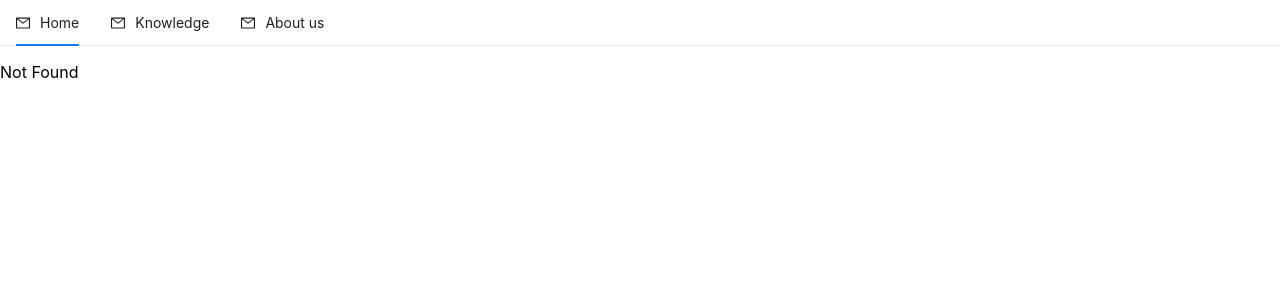
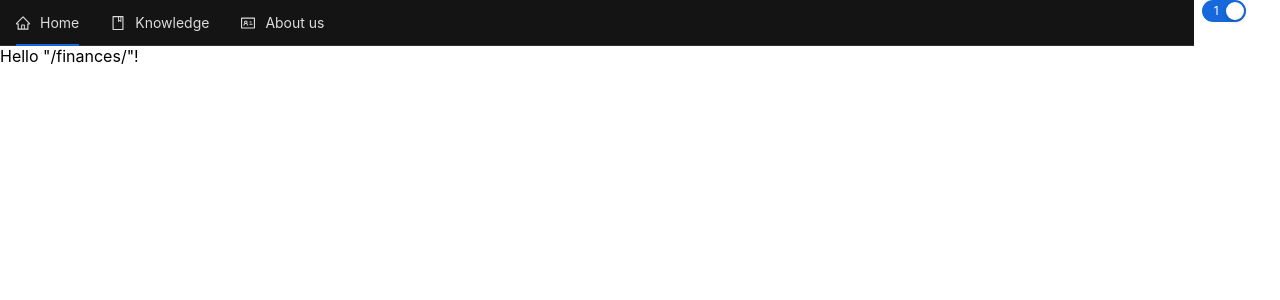
Before and after one commit to minh120499/SupperNote, a React (Vite) app in the folder frontend/: page /finances in a window 1280 px wide. Before the commit this address had no page. Shown: the top 300 px of the page. Built offline with nearby package versions, Linux system fonts and the light colour scheme.

Commit message:
add dark mode

```diff
--- a/frontend/package.json
+++ b/frontend/package.json
@@ -16,6 +16,7 @@
     "@ant-design/icons": "^6.0.0",
     "@tanstack/react-router": "^1.114.3",
     "@tanstack/react-router-devtools": "^1.114.3",
+    "@tanstack/react-store": "^0.7.0",
     "@tanstack/router-plugin": "^1.114.3",
     "antd": "^5.24.9",
     "react": "^19.0.0",
--- a/frontend/src/App.tsx
+++ b/frontend/src/App.tsx
@@ -1,11 +1,18 @@
 import { Outlet } from '@tanstack/react-router'
 import { NavBar } from '@/components/NavBar'
+import { ConfigProvider, theme } from 'antd'
+import { useAppContextStore } from './stores/useAppContextStore'
 
 export const App = () => {
+  const { isDarkMode } = useAppContextStore()
   return (
-    <>
+    <ConfigProvider
+      theme={{
+        algorithm: isDarkMode ? theme.darkAlgorithm : theme.defaultAlgorithm,
+      }}
+    >
       <NavBar />
       <Outlet />
-    </>
+    </ConfigProvider>
   )
 }
--- a/frontend/src/components/NavBar.tsx
+++ b/frontend/src/components/NavBar.tsx
@@ -1,34 +1,53 @@
 import { Link } from '@tanstack/react-router'
-import { MenuComponent } from './ui/MenuComponent'
-import MailOutlinedIcon from './icons/MailOutlinedIcon'
-import type { MenuComponentItemType } from './ui/MenuComponent'
+import { BookOutlined, HomeOutlined, IdcardOutlined } from '@ant-design/icons'
+import { Flex, Menu, Switch, Typography, type MenuProps } from 'antd'
+import { useAppContextStore } from '@/stores/useAppContextStore'
 
-const items: Array<MenuComponentItemType> = [
+type MenuItem = Required<MenuProps>['items'][number]
+
+const items: Array<MenuItem> = [
   {
     label: <Link to="/">Home</Link>,
     key: 'home',
-    icon: <MailOutlinedIcon />,
+    icon: <HomeOutlined />,
   },
   {
-    label: <Link to="/knowledge">Knowledge</Link>,
+    label: 'Knowledge',
     key: 'knowledge',
-    icon: <MailOutlinedIcon />,
+    icon: <BookOutlined />,
+    children: [
+      {
+        type: 'item',
+        label: <Link to="/knowledges/english">English</Link>,
+        key: 'english',
+      },
+      {
+        type: 'item',
+        label: <Link to="/knowledges/programming">Programming</Link>,
+        key: 'programming',
+      },
+    ],
   },
   {
     label: <Link to="/about_us">About us</Link>,
     key: 'aboutU  s',
-    icon: <MailOutlinedIcon />,
+    icon: <IdcardOutlined />,
   },
 ]
 
 export const NavBar = () => {
+  const { isDarkMode, toggleDarkMode } = useAppContextStore()
+
   return (
-    <div>
-      <MenuComponent items={items} />
-      {/* <p>Nav nè</p>
-      <Link to="/">Home</Link>
-      <Link to="/knowledge">Knowledge</Link>
-      <Link to="/about_us">About us</Link> */}
-    </div>
+    <Flex gap={8}>
+      <Menu mode="horizontal" items={items} style={{ flexGrow: 1 }} />
+      <Switch
+        checkedChildren="1"
+        unCheckedChildren="0"
+        value={isDarkMode}
+        onChange={toggleDarkMode}
+      />
+      <Typography>{isDarkMode + ''}</Typography>
+    </Flex>
   )
 }
--- a/frontend/src/components/ui/MenuComponent.tsx
+++ /dev/null
@@ -1,27 +0,0 @@
-import { useState } from 'react'
-import { Menu } from 'antd'
-import type { MenuProps } from 'antd'
-
-export type MenuComponentItemType = Required<MenuProps>['items'][number]
-
-interface MenuComponentProps {
-  items: Array<MenuComponentItemType>
-  mode?: 'horizontal' | 'vertical' | 'inline'
-}
-
-export const MenuComponent = ({ items, mode }: MenuComponentProps) => {
-  const [current, setCurrent] = useState('mail')
-
-  const onClick: MenuProps['onClick'] = (e) => {
-    setCurrent(e.key)
-  }
-
-  return (
-    <Menu
-      onClick={onClick}
-      selectedKeys={[current]}
-      mode={mode || 'horizontal'}
-      items={items}
-    />
-  )
-}
--- a/frontend/src/routeTree.gen.ts
+++ b/frontend/src/routeTree.gen.ts
@@ -12,8 +12,11 @@
 
 import { Route as rootRoute } from './routes/__root'
 import { Route as IndexImport } from './routes/index'
-import { Route as KnowledgeIndexImport } from './routes/knowledge/index'
+import { Route as KnowledgesIndexImport } from './routes/knowledges/index'
+import { Route as FinancesIndexImport } from './routes/finances/index'
 import { Route as AboutusIndexImport } from './routes/about_us/index'
+import { Route as KnowledgesProgrammingImport } from './routes/knowledges/programming'
+import { Route as KnowledgesEnglishImport } from './routes/knowledges/english'
 
 // Create/Update Routes
 
@@ -23,15 +26,33 @@ const IndexRoute = IndexImport.update({
   getParentRoute: () => rootRoute,
 } as any)
 
-const KnowledgeIndexRoute = KnowledgeIndexImport.update({
-  id: '/knowledge/',
-  path: '/knowledge/',
+const KnowledgesIndexRoute = KnowledgesIndexImport.update({
+  id: '/knowledges/',
+  path: '/knowledges/',
+  getParentRoute: () => rootRoute,
+} as any)
+
+const FinancesIndexRoute = FinancesIndexImport.update({
+  id: '/finances/',
+  path: '/finances/',
   getParentRoute: () => rootRoute,
 } as any)
 
 const AboutusIndexRoute = AboutusIndexImport.update({
   id: '/about_us/',
   path: '/about_us/',
+  getParentRoute: () => rootRoute,
+} as any)
+
+const KnowledgesProgrammingRoute = KnowledgesProgrammingImport.update({
+  id: '/knowledges/programming',
+  path: '/knowledges/programming',
+  getParentRoute: () => rootRoute,
+} as any)
+
+const KnowledgesEnglishRoute = KnowledgesEnglishImport.update({
+  id: '/knowledges/english',
+  path: '/knowledges/english',
   getParentRoute: () => rootRoute,
 } as any)
 
@@ -46,6 +67,20 @@ declare module '@tanstack/react-router' {
       preLoaderRoute: typeof IndexImport
       parentRoute: typeof rootRoute
     }
+    '/knowledges/english': {
+      id: '/knowledges/english'
+      path: '/knowledges/english'
+      fullPath: '/knowledges/english'
+      preLoaderRoute: typeof KnowledgesEnglishImport
+      parentRoute: typeof rootRoute
+    }
+    '/knowledges/programming': {
+      id: '/knowledges/programming'
+      path: '/knowledges/programming'
+      fullPath: '/knowledges/programming'
+      preLoaderRoute: typeof KnowledgesProgrammingImport
+      parentRoute: typeof rootRoute
+    }
     '/about_us/': {
       id: '/about_us/'
       path: '/about_us'
@@ -53,11 +88,18 @@ declare module '@tanstack/react-router' {
       preLoaderRoute: typeof AboutusIndexImport
       parentRoute: typeof rootRoute
     }
-    '/knowledge/': {
-      id: '/knowledge/'
-      path: '/knowledge'
-      fullPath: '/knowledge'
-      preLoaderRoute: typeof KnowledgeIndexImport
+    '/finances/': {
+      id: '/finances/'
+      path: '/finances'
+      fullPath: '/finances'
+      preLoaderRoute: typeof FinancesIndexImport
+      parentRoute: typeof rootRoute
+    }
+    '/knowledges/': {
+      id: '/knowledges/'
+      path: '/knowledges'
+      fullPath: '/knowledges'
+      preLoaderRoute: typeof KnowledgesIndexImport
       parentRoute: typeof rootRoute
     }
   }
@@ -67,42 +109,76 @@ declare module '@tanstack/react-router' {
 
 export interface FileRoutesByFullPath {
   '/': typeof IndexRoute
+  '/knowledges/english': typeof KnowledgesEnglishRoute
+  '/knowledges/programming': typeof KnowledgesProgrammingRoute
   '/about_us': typeof AboutusIndexRoute
-  '/knowledge': typeof KnowledgeIndexRoute
+  '/finances': typeof FinancesIndexRoute
+  '/knowledges': typeof KnowledgesIndexRoute
 }
 
 export interface FileRoutesByTo {
   '/': typeof IndexRoute
+  '/knowledges/english': typeof KnowledgesEnglishRoute
+  '/knowledges/programming': typeof KnowledgesProgrammingRoute
   '/about_us': typeof AboutusIndexRoute
-  '/knowledge': typeof KnowledgeIndexRoute
+  '/finances': typeof FinancesIndexRoute
+  '/knowledges': typeof KnowledgesIndexRoute
 }
 
 export interface FileRoutesById {
   __root__: typeof rootRoute
   '/': typeof IndexRoute
+  '/knowledges/english': typeof KnowledgesEnglishRoute
+  '/knowledges/programming': typeof KnowledgesProgrammingRoute
   '/about_us/': typeof AboutusIndexRoute
-  '/knowledge/': typeof KnowledgeIndexRoute
+  '/finances/': typeof FinancesIndexRoute
+  '/knowledges/': typeof KnowledgesIndexRoute
 }
 
 export interface FileRouteTypes {
   fileRoutesByFullPath: FileRoutesByFullPath
-  fullPaths: '/' | '/about_us' | '/knowledge'
+  fullPaths:
+    | '/'
+    | '/knowledges/english'
+    | '/knowledges/programming'
+    | '/about_us'
+    | '/finances'
+    | '/knowledges'
   fileRoutesByTo: FileRoutesByTo
-  to: '/' | '/about_us' | '/knowledge'
-  id: '__root__' | '/' | '/about_us/' | '/knowledge/'
+  to:
+    | '/'
+    | '/knowledges/english'
+    | '/knowledges/programming'
+    | '/about_us'
+    | '/finances'
+    | '/knowledges'
+  id:
+    | '__root__'
+    | '/'
+    | '/knowledges/english'
+    | '/knowledges/programming'
+    | '/about_us/'
+    | '/finances/'
+    | '/knowledges/'
   fileRoutesById: FileRoutesById
 }
 
 export interface RootRouteChildren {
   IndexRoute: typeof IndexRoute
+  KnowledgesEnglishRoute: typeof KnowledgesEnglishRoute
+  KnowledgesProgrammingRoute: typeof KnowledgesProgrammingRoute
   AboutusIndexRoute: typeof AboutusIndexRoute
-  KnowledgeIndexRoute: typeof KnowledgeIndexRoute
+  FinancesIndexRoute: typeof FinancesIndexRoute
+  KnowledgesIndexRoute: typeof KnowledgesIndexRoute
 }
 
 const rootRouteChildren: RootRouteChildren = {
   IndexRoute: IndexRoute,
+  KnowledgesEnglishRoute: KnowledgesEnglishRoute,
+  KnowledgesProgrammingRoute: KnowledgesProgrammingRoute,
   AboutusIndexRoute: AboutusIndexRoute,
-  KnowledgeIndexRoute: KnowledgeIndexRoute,
+  FinancesIndexRoute: FinancesIndexRoute,
+  KnowledgesIndexRoute: KnowledgesIndexRoute,
 }
 
 export const routeTree = rootRoute
@@ -116,18 +192,30 @@ export const routeTree = rootRoute
       "filePath": "__root.tsx",
       "children": [
         "/",
+        "/knowledges/english",
+        "/knowledges/programming",
         "/about_us/",
-        "/knowledge/"
+        "/finances/",
+        "/knowledges/"
       ]
     },
     "/": {
       "filePath": "index.tsx"
     },
+    "/knowledges/english": {
+      "filePath": "knowledges/english.tsx"
+    },
+    "/knowledges/programming": {
+      "filePath": "knowledges/programming.tsx"
+    },
     "/about_us/": {
       "filePath": "about_us/index.tsx"
     },
-    "/knowledge/": {
-      "filePath": "knowledge/index.tsx"
+    "/finances/": {
+      "filePath": "finances/index.tsx"
+    },
+    "/knowledges/": {
+      "filePath": "knowledges/index.tsx"
     }
   }
 }
--- a/frontend/src/routes/knowledge/index.tsx
+++ b/frontend/src/routes/finances/index.tsx
@@ -1,9 +1,9 @@
 import { createFileRoute } from '@tanstack/react-router'
 
-export const Route = createFileRoute('/knowledge/')({
+export const Route = createFileRoute('/finances/')({
   component: RouteComponent,
 })
 
 function RouteComponent() {
-  return <div>Hello "/knowledge/"!</div>
+  return <div>Hello "/finances/"!</div>
 }
--- a/frontend/src/routes/index.tsx
+++ b/frontend/src/routes/index.tsx
@@ -1,5 +1,5 @@
 import { createFileRoute } from '@tanstack/react-router'
-import { HomePage } from '@/page/HomePage'
+import { HomePage } from '@/pages/HomePage'
 
 export const Route = createFileRoute('/')({
   component: HomePage,
--- /dev/null
+++ b/frontend/src/routes/knowledges/english.tsx
@@ -0,0 +1,9 @@
+import { createFileRoute } from '@tanstack/react-router'
+
+export const Route = createFileRoute('/knowledges/english')({
+  component: RouteComponent,
+})
+
+function RouteComponent() {
+  return <div>Hello "/knowledge/english"!</div>
+}
--- /dev/null
+++ b/frontend/src/routes/knowledges/index.tsx
@@ -0,0 +1,9 @@
+import { createFileRoute, Navigate } from '@tanstack/react-router'
+
+export const Route = createFileRoute('/knowledges/')({
+  component: RouteComponent,
+})
+
+function RouteComponent() {
+  return <Navigate to={'/knowledges/english'} />
+}
--- /dev/null
+++ b/frontend/src/routes/knowledges/programming.tsx
@@ -0,0 +1,9 @@
+import { createFileRoute } from '@tanstack/react-router'
+
+export const Route = createFileRoute('/knowledges/programming')({
+  component: RouteComponent,
+})
+
+function RouteComponent() {
+  return <div>Hello "/knowledge/programmings"!</div>
+}
--- /dev/null
+++ b/frontend/src/stores/useAppContextStore.ts
@@ -0,0 +1,26 @@
+import { Store, useStore } from '@tanstack/react-store'
+
+export interface AppContext {
+  isDarkMode: boolean
+}
+
+const appContextState = new Store<AppContext>({
+  isDarkMode: true,
+})
+
+export const useAppContextStore = () => {
+  const state = useStore(appContextState, (state) => state)
+
+  const toggleDarkMode = () => {
+    appContextState.setState((prev) => ({
+      ...prev,
+      isDarkMode: !prev.isDarkMode,
+    }))
+  }
+
+  return {
+    ...state,
+    toggleDarkMode,
+    setState: appContextState.setState,
+  }
+}
```
Also changed, not shown: frontend/src/pages/HomePage.tsx (renamed from frontend/src/page/HomePage.tsx), 1 other file (tests, documents, lock files or other folders).
